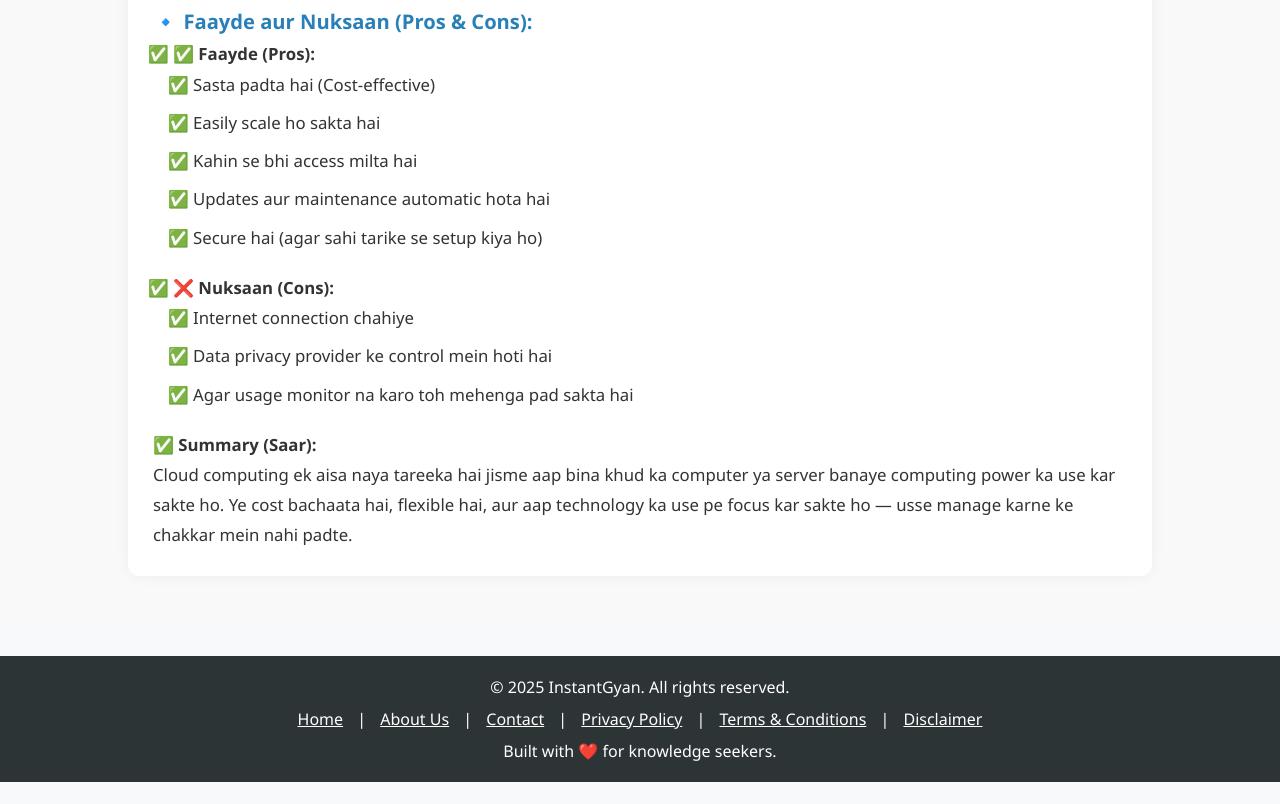
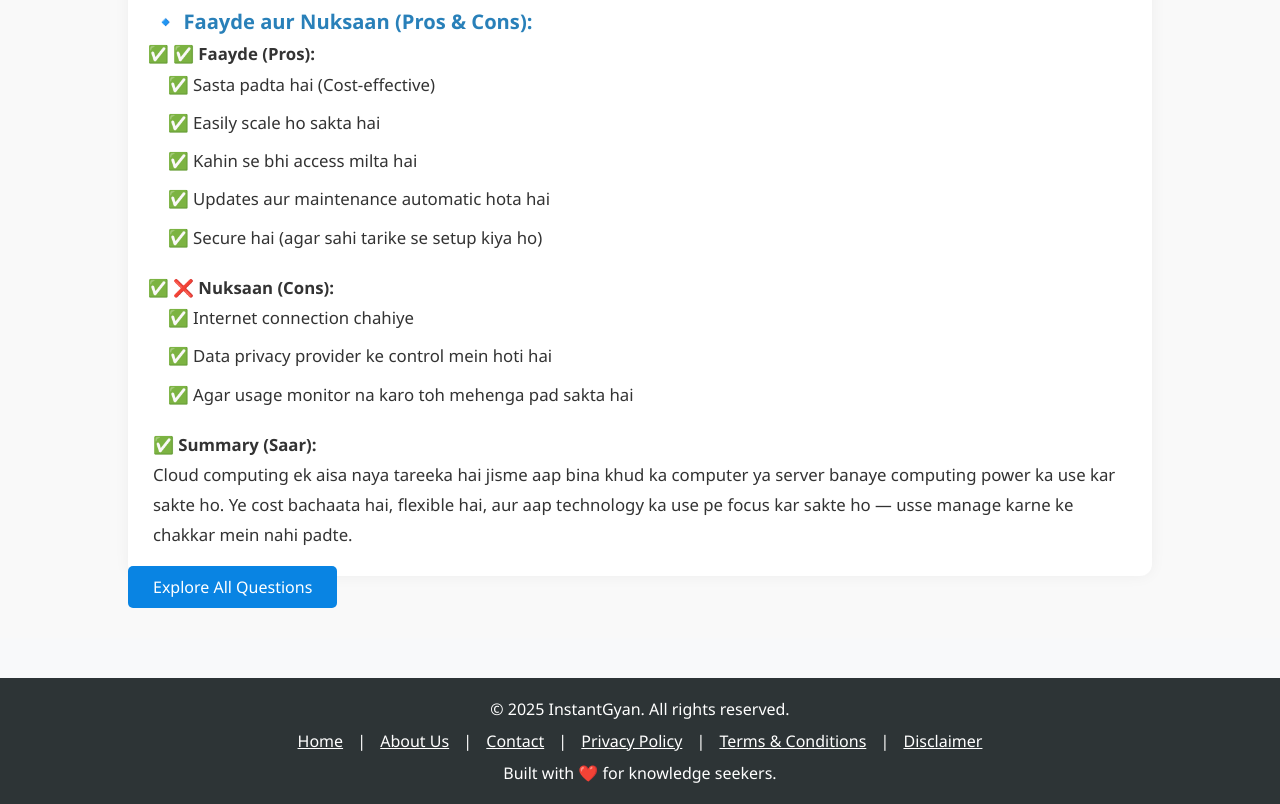
Before and after one commit to akashgaud9685/InstantGyan, a plain HTML site: page categories/What-is-cloud-computing.html in a window 1280 px wide. Shown: the part 2121-2925 px from the top of the page. Before the commit the page ends 2903 px from the top, so only its background shows below. Drawn offline with Linux system fonts and the light colour scheme.

Commit message:
updated all

```diff
--- a/categories/What-is-cloud-computing.html
+++ b/categories/What-is-cloud-computing.html
@@ -236,6 +236,7 @@
         <p><strong>✅ Summary (Saar):</strong><br>
         Cloud computing ek aisa naya tareeka hai jisme aap bina khud ka computer ya server banaye computing power ka use kar sakte ho. Ye cost bachaata hai, flexible hai, aur aap technology ka use pe focus kar sakte ho — usse manage karne ke chakkar mein nahi padte.</p>
       </div>
+      <a href="../questions.html" class="btn">Explore All Questions</a>
     </div>
   </main>
 
```
